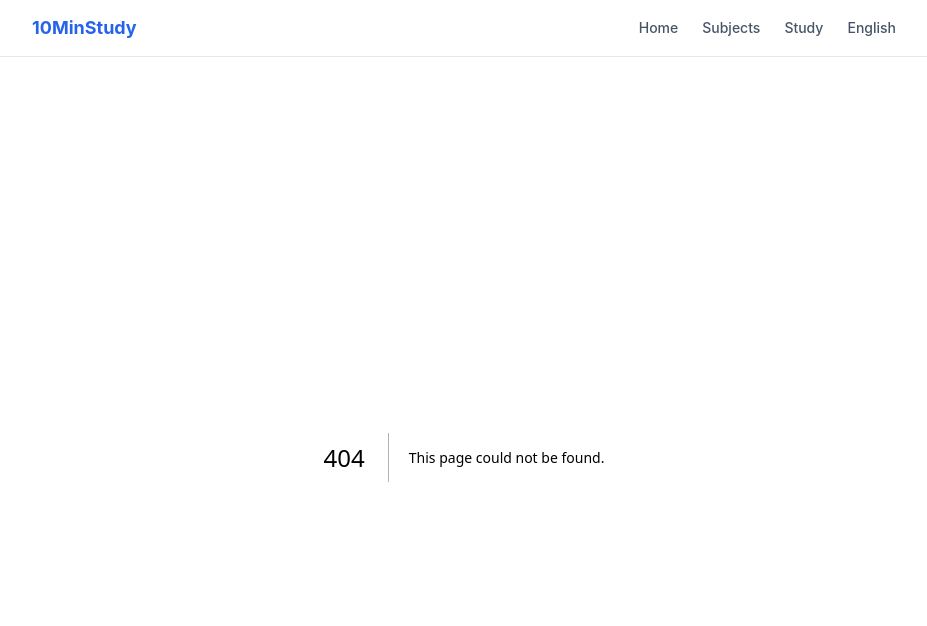
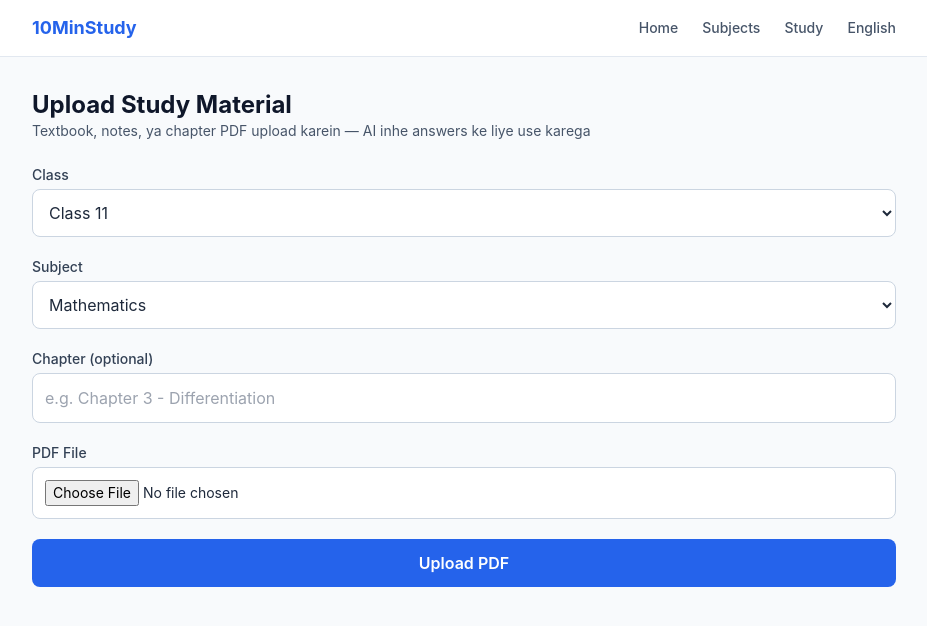
Before and after one commit to cryptopknews-glitch/Study-, a Next.js app: page /upload in a window 1280 px wide. Before the commit this address had no page. Shown: the top 626 px of the page, without its empty margins (176-1103 px from the left). Built offline with nearby package versions, Linux system fonts and the light colour scheme.

Commit message:
Phase 5: Create/Update src/app/upload/page.tsx

```diff
--- /dev/null
+++ b/src/app/upload/page.tsx
@@ -0,0 +1,146 @@
+'use client'
+
+import { useState, type FormEvent } from 'react'
+import { CLASSES, SUBJECTS } from '@/lib/constants'
+import type { Class, Subject } from '@/lib/types'
+
+export default function UploadPage() {
+  const [studentClass, setStudentClass] = useState<Class>('Class 11')
+  const [subject, setSubject] = useState<Subject>('Mathematics')
+  const [chapter, setChapter] = useState('')
+  const [file, setFile] = useState<File | null>(null)
+  const [loading, setLoading] = useState(false)
+  const [message, setMessage] = useState<string | null>(null)
+  const [error, setError] = useState<string | null>(null)
+
+  async function handleSubmit(e: FormEvent) {
+    e.preventDefault()
+    if (!file) {
+      setError('Pehle PDF file select karein.')
+      return
+    }
+
+    setLoading(true)
+    setMessage(null)
+    setError(null)
+
+    const formData = new FormData()
+    formData.append('file', file)
+    formData.append('class', studentClass)
+    formData.append('subject', subject)
+    formData.append('chapter', chapter)
+    formData.append('title', file.name)
+
+    try {
+      const res = await fetch('/api/upload-pdf', { method: 'POST', body: formData })
+      const data = await res.json()
+
+      if (!res.ok) {
+        setError(data.error || 'Upload fail ho gaya.')
+      } else {
+        setMessage(`Upload ho gaya! ${data.chunksSaved} sections save hue. Ab "Study" page par isi Class/Subject se sawal poochein.`)
+        setFile(null)
+        setChapter('')
+      }
+    } catch {
+      setError('Network error. Dobara koshish karein.')
+    } finally {
+      setLoading(false)
+    }
+  }
+
+  return (
+    <div className="px-4 py-8 space-y-6 pb-16">
+      <div>
+        <h1 className="text-2xl font-bold text-slate-900">Upload Study Material</h1>
+        <p className="text-slate-600 text-sm">
+          Textbook, notes, ya chapter PDF upload karein — AI inhe answers ke liye use karega
+        </p>
+      </div>
+
+      <form onSubmit={handleSubmit} className="space-y-5">
+        <div className="space-y-1">
+          <label htmlFor="class" className="block text-sm font-medium text-slate-700">
+            Class
+          </label>
+          <select
+            id="class"
+            value={studentClass}
+            onChange={(e) => setStudentClass(e.target.value as Class)}
+            className="w-full rounded-lg border border-slate-300 py-3 px-3 text-slate-800 bg-white"
+          >
+            {CLASSES.map((c) => (
+              <option key={c} value={c}>
+                {c}
+              </option>
+            ))}
+          </select>
+        </div>
+
+        <div className="space-y-1">
+          <label htmlFor="subject" className="block text-sm font-medium text-slate-700">
+            Subject
+          </label>
+          <select
+            id="subject"
+            value={subject}
+            onChange={(e) => setSubject(e.target.value as Subject)}
+            className="w-full rounded-lg border border-slate-300 py-3 px-3 text-slate-800 bg-white"
+          >
+            {SUBJECTS.map((s) => (
+              <option key={s.id} value={s.id}>
+                {s.label}
+              </option>
+            ))}
+          </select>
+        </div>
+
+        <div className="space-y-1">
+          <label htmlFor="chapter" className="block text-sm font-medium text-slate-700">
+            Chapter (optional)
+          </label>
+          <input
+            id="chapter"
+            type="text"
+            value={chapter}
+            onChange={(e) => setChapter(e.target.value)}
+            placeholder="e.g. Chapter 3 - Differentiation"
+            className="w-full rounded-lg border border-slate-300 py-3 px-3 text-slate-800"
+          />
+        </div>
+
+        <div className="space-y-1">
+          <label htmlFor="file" className="block text-sm font-medium text-slate-700">
+            PDF File
+          </label>
+          <input
+            id="file"
+            type="file"
+            accept="application/pdf"
+            onChange={(e) => setFile(e.target.files?.[0] ?? null)}
+            className="w-full rounded-lg border border-slate-300 py-3 px-3 text-slate-800 bg-white text-sm"
+          />
+        </div>
+
+        <button
+          type="submit"
+          disabled={loading}
+          className="w-full rounded-lg bg-primary text-white font-semibold py-3 disabled:opacity-60"
+        >
+          {loading ? 'Uploading...' : 'Upload PDF'}
+        </button>
+      </form>
+
+      {error && (
+        <div className="rounded-lg border border-danger/30 bg-red-50 p-4 text-sm text-danger">
+          {error}
+        </div>
+      )}
+      {message && (
+        <div className="rounded-lg border border-success/30 bg-green-50 p-4 text-sm text-success">
+          {message}
+        </div>
+      )}
+    </div>
+  )
+}
```
